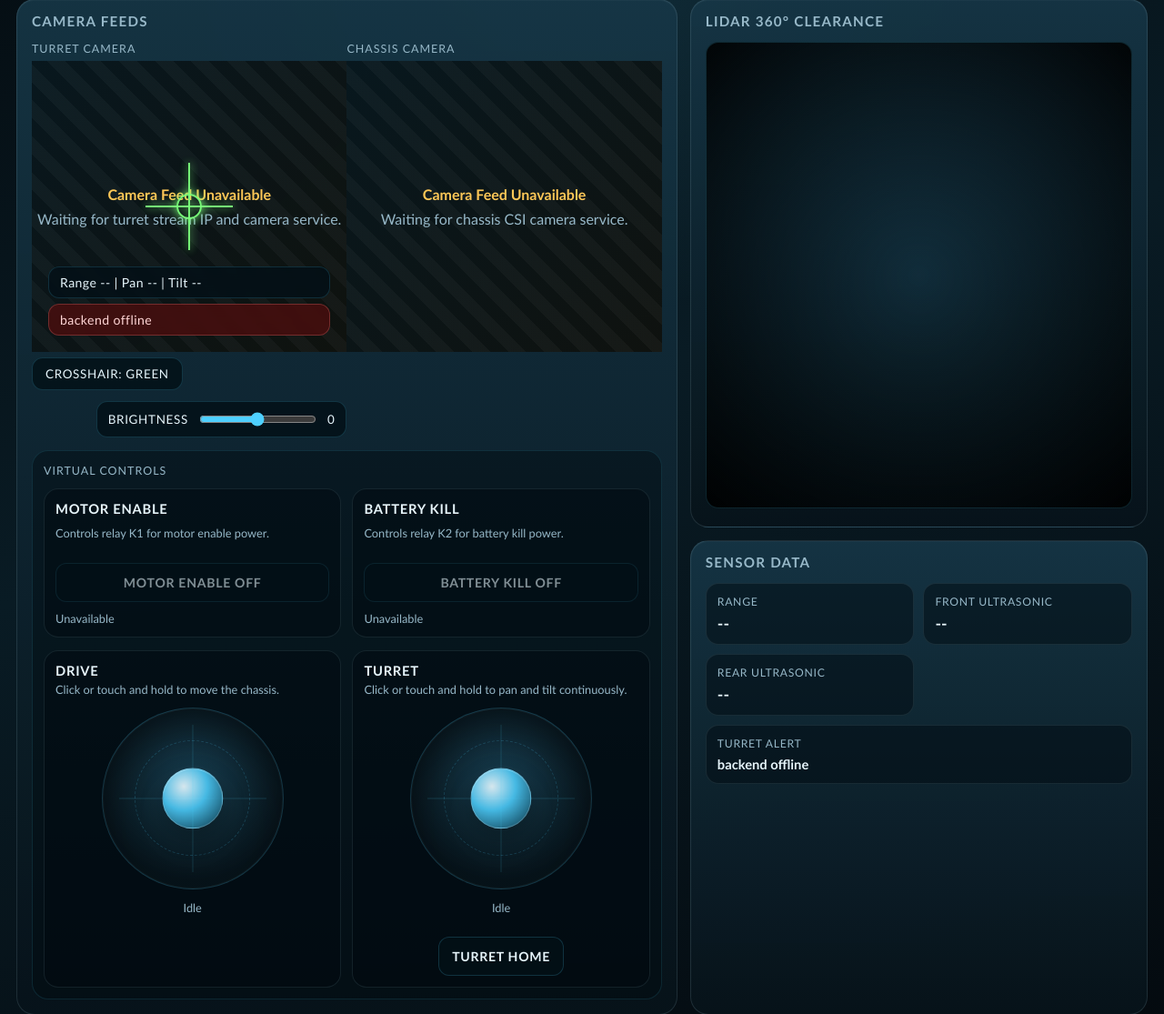
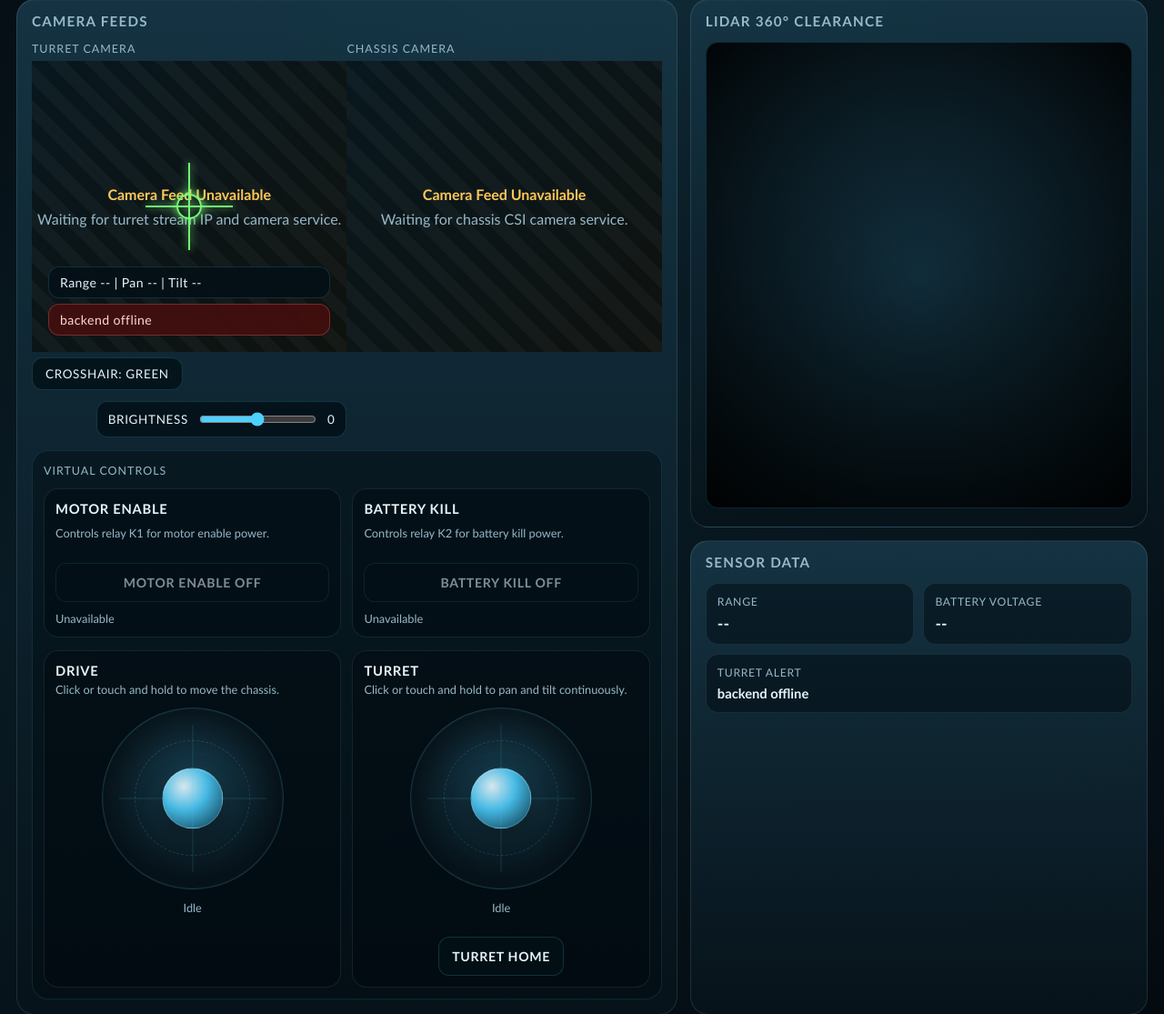
Before and after one commit to pengels22/rov, a Python web app: template Templates/index.html in a window 1280 px wide. Shown: the part 96-1211 px from the top of the page at 91% size. Run offline with Jinja, Linux system fonts and the light colour scheme; the template is opened without the code that fills it, so the values that code supplies are empty.

Commit message:
Add battery voltage monitoring and turret servo reset functionality

```diff
--- a/Templates/index.html
+++ b/Templates/index.html
@@ -774,12 +774,8 @@
               <p class="metric-value" id="rangeValue">--</p>
             </div>
             <div class="metric">
-              <p class="metric-label">Front Ultrasonic</p>
-              <p class="metric-value" id="frontUltrasonicValue">--</p>
-            </div>
-            <div class="metric">
-              <p class="metric-label">Rear Ultrasonic</p>
-              <p class="metric-value" id="rearUltrasonicValue">--</p>
+              <p class="metric-label">Battery Voltage</p>
+              <p class="metric-value" id="servoBatteryStatus">--</p>
             </div>
             <div class="metric full-width is-hidden" id="flagMetric">
               <p class="metric-label">Turret Alert</p>
@@ -2055,8 +2051,7 @@
       turretAlert.textContent = "backend offline";
       flagMetric.classList.remove("is-hidden");
       setText("flagsValue", "backend offline");
-      setText("frontUltrasonicValue", "--");
-      setText("rearUltrasonicValue", "--");
+      setText("servoBatteryStatus", "--");
       updateRelayCard(motorEnableButton, motorEnableStatus, null, "Motor Enable");
       updateRelayCard(batteryKillButton, batteryKillStatus, null, "Battery Kill");
     }
@@ -2090,8 +2085,7 @@
           data.turret_telemetry?.range_in,
           data.turret_state?.pan_deg,
         )));
-        setText("frontUltrasonicValue", formatPiUltrasonic(data.pi_ultrasonic?.front));
-        setText("rearUltrasonicValue", formatPiUltrasonic(data.pi_ultrasonic?.rear));
+        setText("servoBatteryStatus", formatBatteryVoltage(data.servo_battery_v ?? data.servo_status?.battery_v));
         updateRelayCard(motorEnableButton, motorEnableStatus, data.relay_status?.motor_enable, "Motor Enable");
         updateRelayCard(batteryKillButton, batteryKillStatus, data.relay_status?.battery_kill, "Battery Kill");
       } catch (error) {
--- a/firmware/deploy.py
+++ b/firmware/deploy.py
@@ -30,8 +30,8 @@ TURRET_XIAO_PORTS = [
 RESET_RELAY_CMD = "gpioset gpiochip3 5=1; sleep 0.2; gpioset gpiochip3 5=0"
 
 FLAG_TARGETS = {
-    "turret_nano": "turret",
-    "turret_xiao": "turretn",
+    "turret_nano": "turretn",
+    "turret_xiao": "turret",
     "drive_nano": "drive",
     "backend": "pi",
 }
```
Also changed, not shown: backend/turret_reset.py (added).
